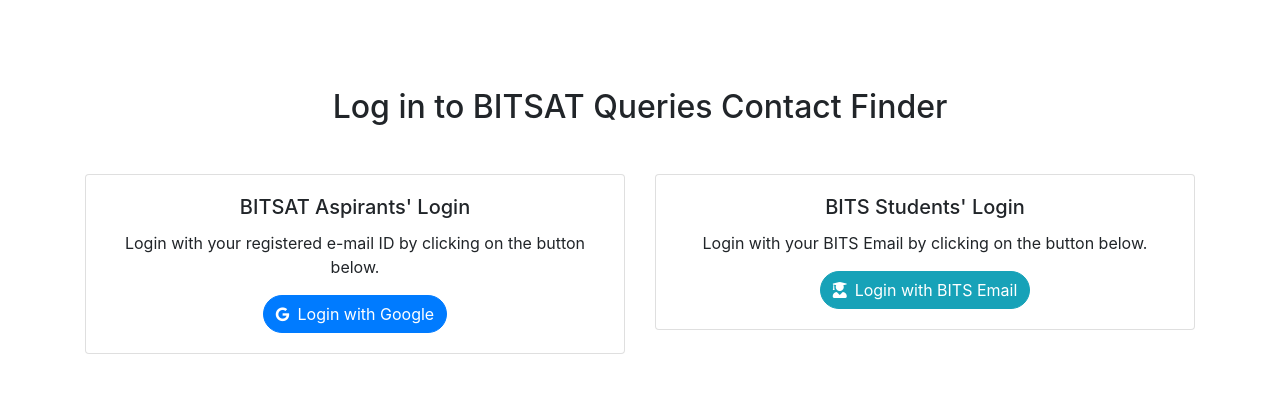
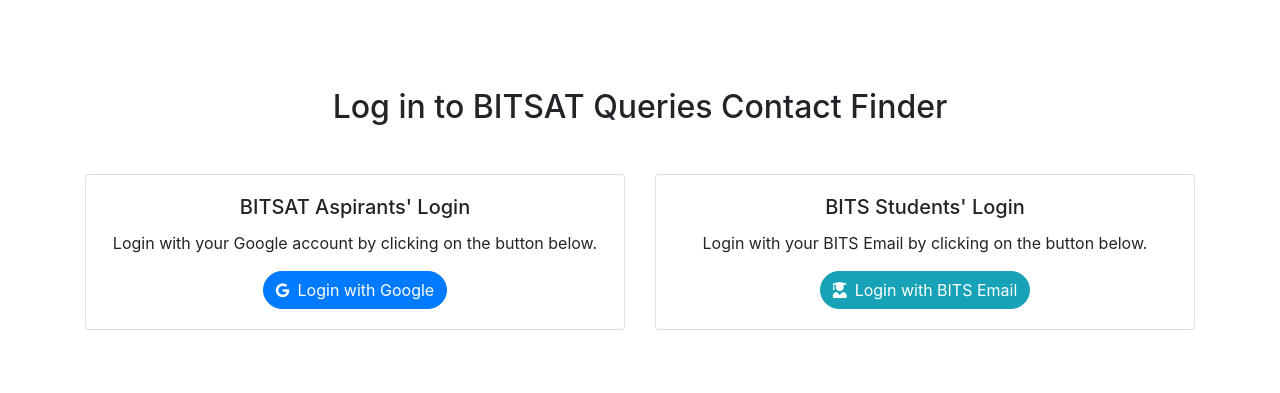
Before and after one commit to sankha555/bitsat-queries-contacts, a Django app: page /users/login in a window 1280 px wide. Shown: the part 56-449 px from the top of the page. Run offline with Django 3.2, Linux system fonts and the light colour scheme; some libraries are stand-ins or nearby versions.

Commit message:
template changes 2

```diff
--- a/main/templates/main/login.htm
+++ b/main/templates/main/login.htm
@@ -10,7 +10,7 @@
       <div class="card">
         <div class="card-body text-center">
           <h5 class="card-title">BITSAT Aspirants' Login</h5>
-          <p class="card-text">Login with your registered e-mail ID by clicking on the button below.</p>
+          <p class="card-text">Login with your Google account by clicking on the button below.</p>
           <a href="{% provider_login_url 'google' %}" class="btn btn-primary" style="border-radius: 25px;"><i class="fa fa-google mr-2"></i>Login with Google</a>
         </div>
       </div>
```
